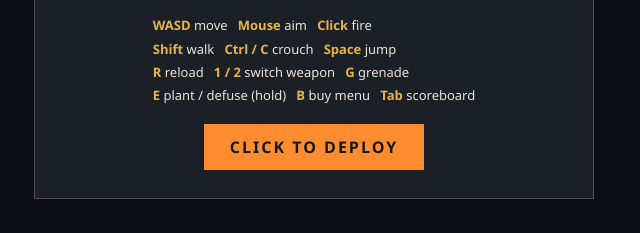
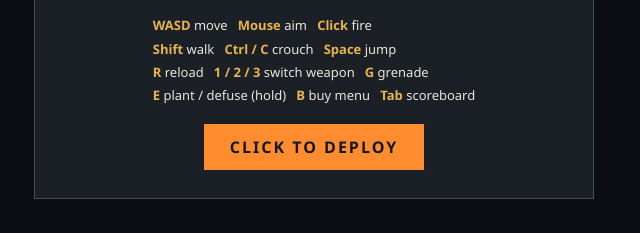
Before and after one commit to bigpig-collab/bigpig-fps-1, a plain HTML site: page game/index.html in a window 1280 px wide. Shown: the part 404-637 px from the top of the page, 326-966 px from the left. Drawn offline with nearby package versions, Linux system fonts and the light colour scheme.

Commit message:
Add files via upload

```diff
--- a/game/index.html
+++ b/game/index.html
@@ -107,7 +107,7 @@
     <div class="controls">
       <b>WASD</b> move &nbsp; <b>Mouse</b> aim &nbsp; <b>Click</b> fire<br>
       <b>Shift</b> walk &nbsp; <b>Ctrl / C</b> crouch &nbsp; <b>Space</b> jump<br>
-      <b>R</b> reload &nbsp; <b>1 / 2</b> switch weapon &nbsp; <b>G</b> grenade<br>
+      <b>R</b> reload &nbsp; <b>1 / 2 / 3</b> switch weapon &nbsp; <b>G</b> grenade<br>
       <b>E</b> plant / defuse (hold) &nbsp; <b>B</b> buy menu &nbsp; <b>Tab</b> scoreboard
     </div>
     <br><button id="start-btn">CLICK TO DEPLOY</button>
@@ -119,6 +119,7 @@
     <div class="buy-grid">
       <div class="buy-card"><b>VK-7 Kestrel</b><span>Assault rifle — 30 rounds, auto</span><br><span class="price">$2700</span><br><button id="buy-rifle-btn">BUY</button></div>
       <div class="buy-card"><b>P9 Sidearm</b><span>Pistol — 12 rounds</span><br><span class="price">$500</span><br><button id="buy-pistol-btn">BUY</button></div>
+      <div class="buy-card"><b>VK-9 Scattergun</b><span>Shotgun — 6 pellets, close range</span><br><span class="price">$1800</span><br><button id="buy-scatter-btn">BUY</button></div>
       <div class="buy-card"><b>Plating</b><span>Armor — absorbs damage</span><br><span class="price">$650</span><br><button id="buy-armor-btn">BUY</button></div>
       <div class="buy-card"><b>Ember Grenade</b><span>Explosive — max 2 carried</span><br><span class="price">$300</span><br><button id="buy-nade-btn">BUY</button></div>
     </div>
```
